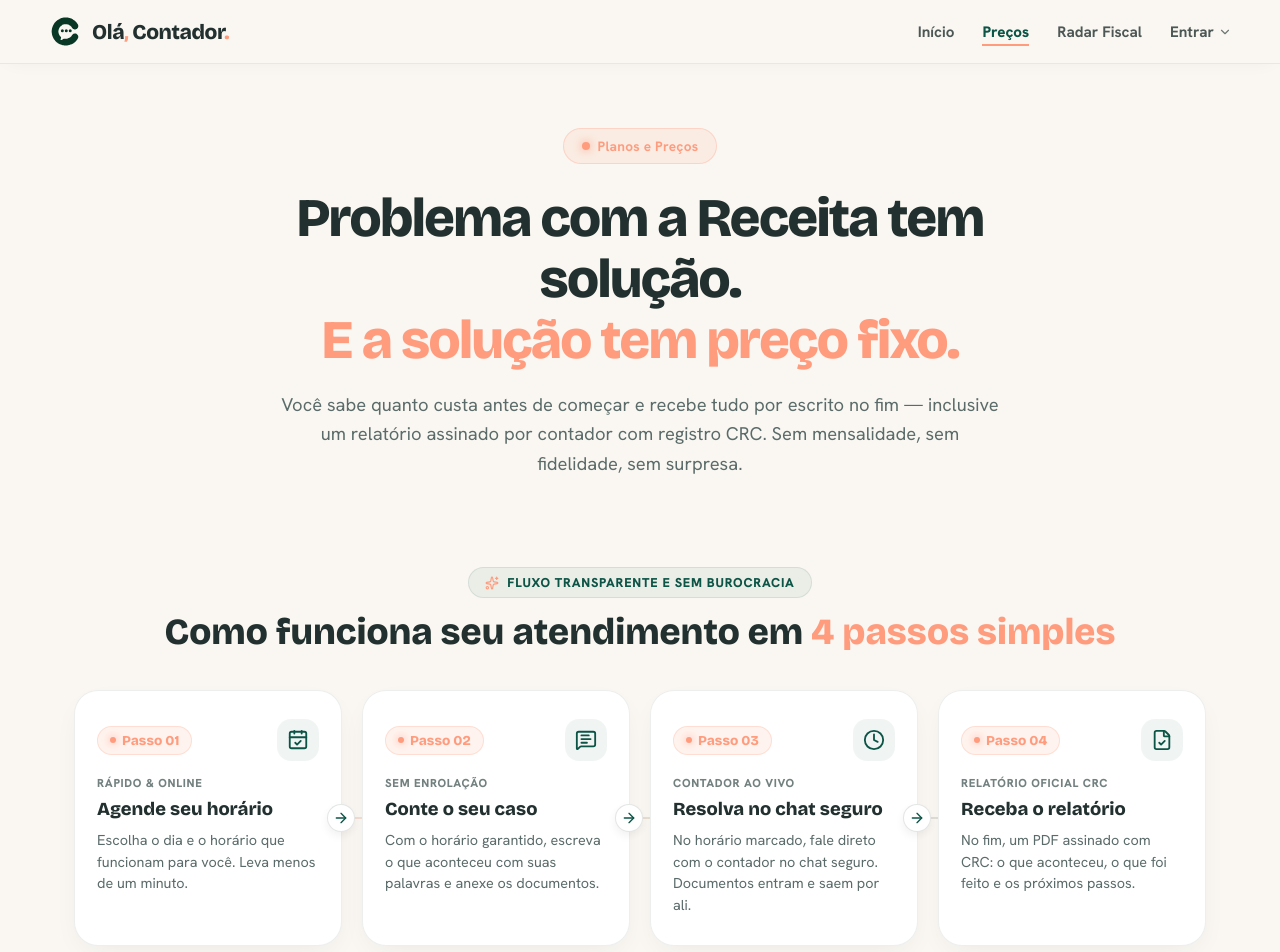
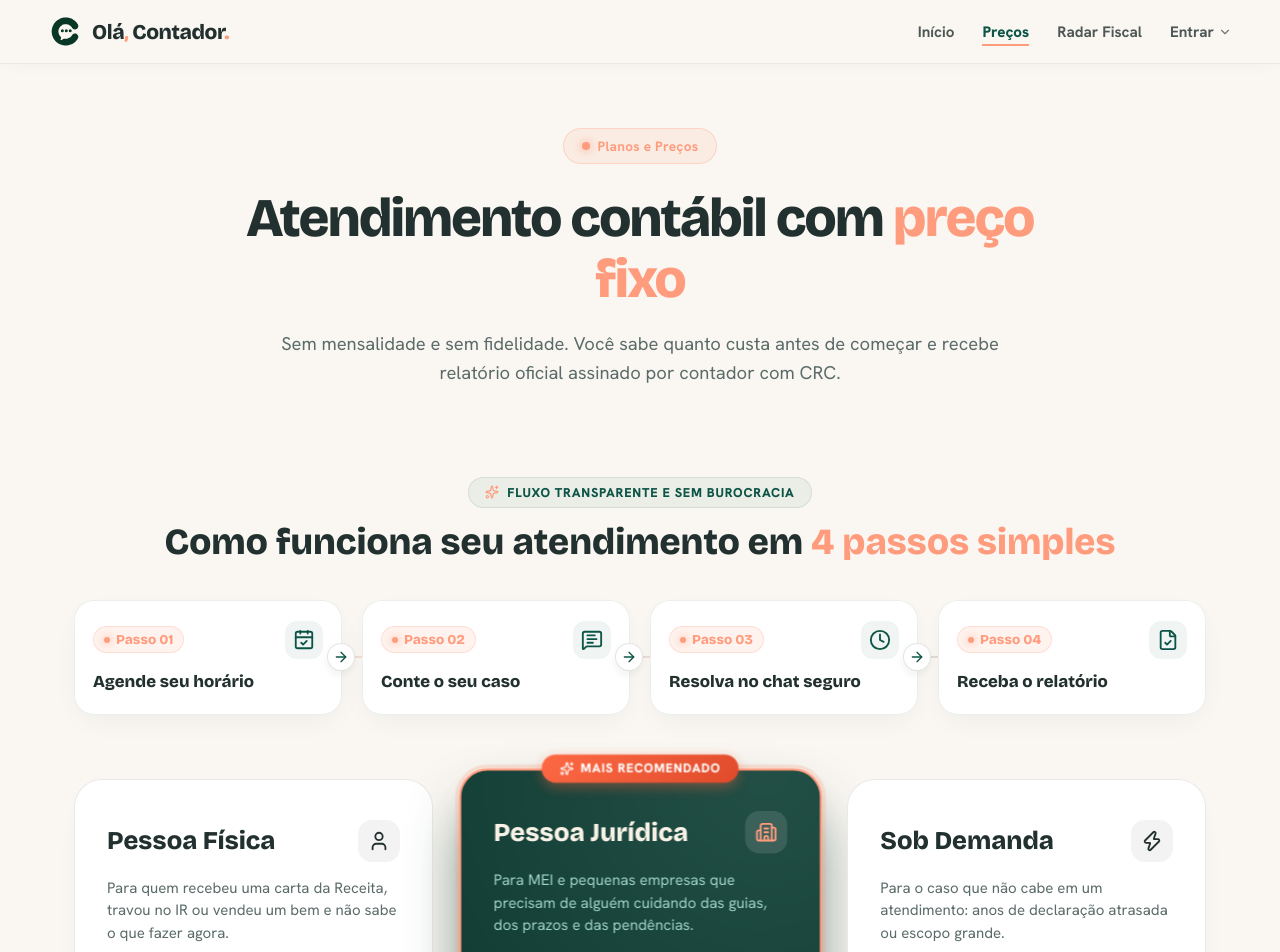
Before and after one commit to hexxa-dotcom/ol-contador, a Next.js app in the folder area-contador-next/: page /precos in a window 1280 px wide. Shown: the top 952 px of the page. Built offline with nearby package versions, Linux system fonts and the light colour scheme; no server answers.

Commit message:
Limpa textos redundantes na pagina de precos e simplifica cards de passos mantendo icones

```diff
--- a/area-contador-next/src/app/(public)/precos/page.tsx
+++ b/area-contador-next/src/app/(public)/precos/page.tsx
@@ -64,11 +64,10 @@ export default async function PrecosPage() {
               <span>Planos e Preços</span>
             </div>
             <h1 className={styles.heroTitle}>
-              Problema com a Receita tem solução.<br />
-              <span className={styles.accent} style={{ color: '#FF9C7E' }}>E a solução tem preço fixo.</span>
+              Atendimento contábil com <span className={styles.accent} style={{ color: '#FF9C7E' }}>preço fixo</span>
             </h1>
             <p className={styles.heroSub}>
-              Você sabe quanto custa antes de começar e recebe tudo por escrito no fim — inclusive um relatório assinado por contador com registro CRC. Sem mensalidade, sem fidelidade, sem surpresa.
+              Sem mensalidade e sem fidelidade. Você sabe quanto custa antes de começar e recebe relatório oficial assinado por contador com CRC.
             </p>
           </div>
         </section>
--- a/area-contador-next/src/app/(public)/precos/passos-como-funciona.tsx
+++ b/area-contador-next/src/app/(public)/precos/passos-como-funciona.tsx
@@ -16,30 +16,22 @@ const PASSOS = [
   {
     n: "01",
     t: "Agende seu horário",
-    d: "Escolha o dia e o horário que funcionam para você. Leva menos de um minuto.",
     icon: CalendarCheck,
-    tag: "Rápido & Online"
   },
   {
     n: "02",
     t: "Conte o seu caso",
-    d: "Com o horário garantido, escreva o que aconteceu com suas palavras e anexe os documentos.",
     icon: MessageSquareText,
-    tag: "Sem Enrolação"
   },
   {
     n: "03",
     t: "Resolva no chat seguro",
-    d: "No horário marcado, fale direto com o contador no chat seguro. Documentos entram e saem por ali.",
     icon: Clock,
-    tag: "Contador ao Vivo"
   },
   {
     n: "04",
     t: "Receba o relatório",
-    d: "No fim, um PDF assinado com CRC: o que aconteceu, o que foi feito e os próximos passos.",
     icon: FileCheck,
-    tag: "Relatório Oficial CRC"
   },
 ];
 
@@ -74,7 +66,7 @@ export function PassosComoFunciona() {
                 whileInView={{ opacity: 1, y: 0 }}
                 viewport={{ once: true }}
                 transition={{ duration: 0.4, delay: index * 0.12 }}
-                whileHover={{ y: -8, scale: 1.02 }}
+                whileHover={{ y: -6, scale: 1.02 }}
                 onMouseEnter={() => setActiveStep(index)}
                 onMouseLeave={() => setActiveStep(null)}
                 className={`${styles.passoCard} ${isActive ? styles.passoCardActive : ""}`}
@@ -90,10 +82,7 @@ export function PassosComoFunciona() {
                   </div>
                 </div>
 
-                <div className={styles.passoTag}>{p.tag}</div>
-
                 <h3 className={styles.passoTitulo}>{p.t}</h3>
-                <p className={styles.passoDesc}>{p.d}</p>
 
                 {/* Seta conectora entre passos (exceto no ultimo) */}
                 {index < PASSOS.length - 1 && (
--- a/area-contador-next/src/app/(public)/precos/precos.module.css
+++ b/area-contador-next/src/app/(public)/precos/precos.module.css
@@ -125,8 +125,8 @@
 
 .passoCard {
   background: #FFFFFF;
-  border-radius: 24px;
-  padding: 28px 22px;
+  border-radius: 20px;
+  padding: 20px 18px;
   border: 1px solid rgba(34, 49, 47, 0.08);
   box-shadow: 0 10px 30px -10px rgba(34, 49, 47, 0.08), inset 0 1px 0 rgba(255, 255, 255, 0.9);
   transition: all 0.35s cubic-bezier(0.2, 0.8, 0.2, 1);
@@ -145,7 +145,7 @@
   display: flex;
   align-items: center;
   justify-content: space-between;
-  margin-bottom: 14px;
+  margin-bottom: 12px;
 }
 
 .passoNumBadge {
@@ -157,7 +157,7 @@
   font-weight: 800;
   color: #FF9C7E;
   background: rgba(255, 156, 126, 0.12);
-  padding: 5px 12px;
+  padding: 4px 10px;
   border-radius: 99px;
   border: 1px solid rgba(255, 156, 126, 0.25);
 }
@@ -171,9 +171,9 @@
 }
 
 .passoIconWrap {
-  width: 42px;
-  height: 42px;
-  border-radius: 14px;
+  width: 38px;
+  height: 38px;
+  border-radius: 12px;
   background: rgba(12, 84, 70, 0.06);
   color: var(--pub-green, #0C5446);
   display: flex;
@@ -189,31 +189,13 @@
   transform: rotate(5deg) scale(1.08);
 }
 
-.passoTag {
-  font-size: 0.72rem;
-  font-weight: 800;
-  letter-spacing: 0.06em;
-  text-transform: uppercase;
-  color: var(--pub-ink-soft, #5A6B69);
-  margin-bottom: 8px;
-  opacity: 0.85;
-}
-
 .passoTitulo {
   font-family: 'Bricolage Grotesque', sans-serif;
-  font-size: 1.15rem;
+  font-size: 1.05rem;
   font-weight: 800;
   color: var(--pub-ink, #22312F);
-  margin: 0 0 8px;
-  line-height: 1.3;
-}
-
-.passoDesc {
-  font-size: 0.9rem;
-  color: var(--pub-ink-soft, #5A6B69);
-  line-height: 1.5;
   margin: 0;
-  flex: 1;
+  line-height: 1.35;
 }
 
 .passoConnectorArrow {
```
